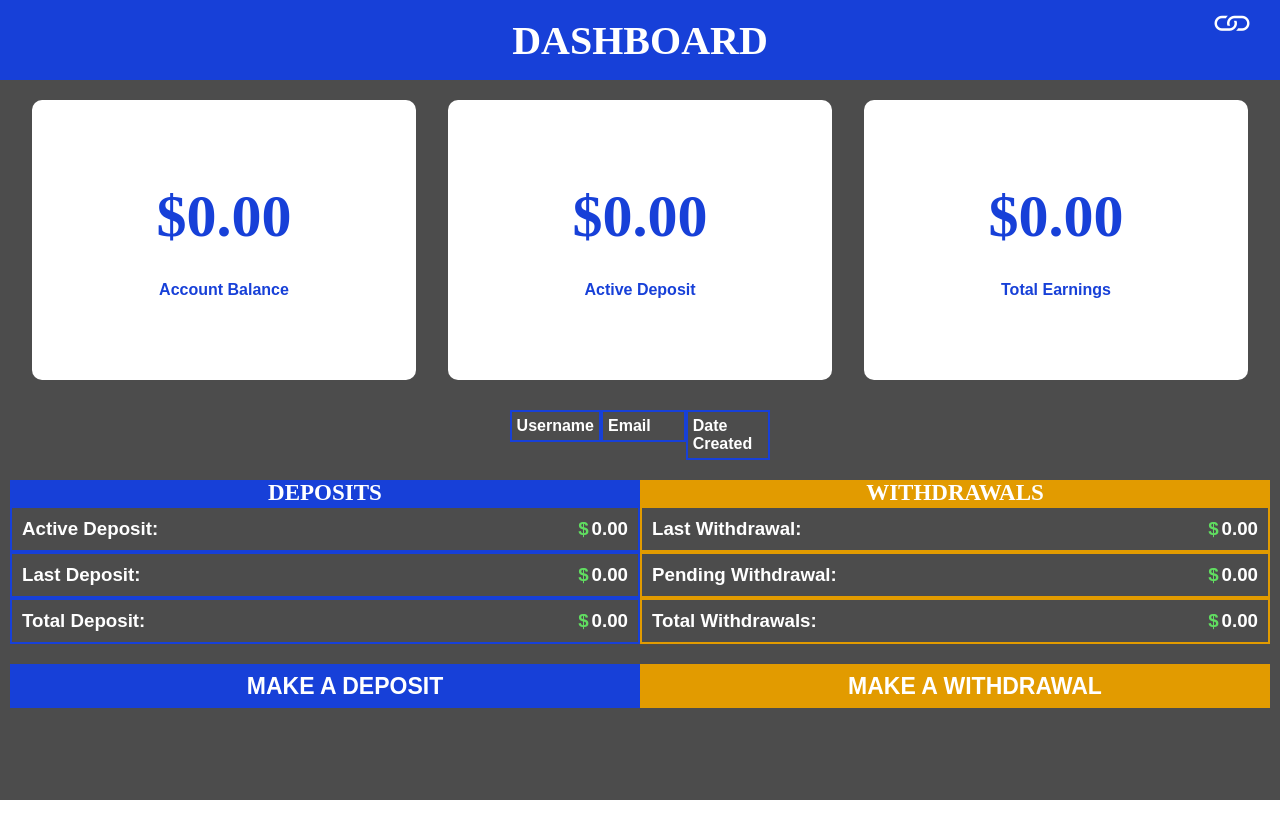
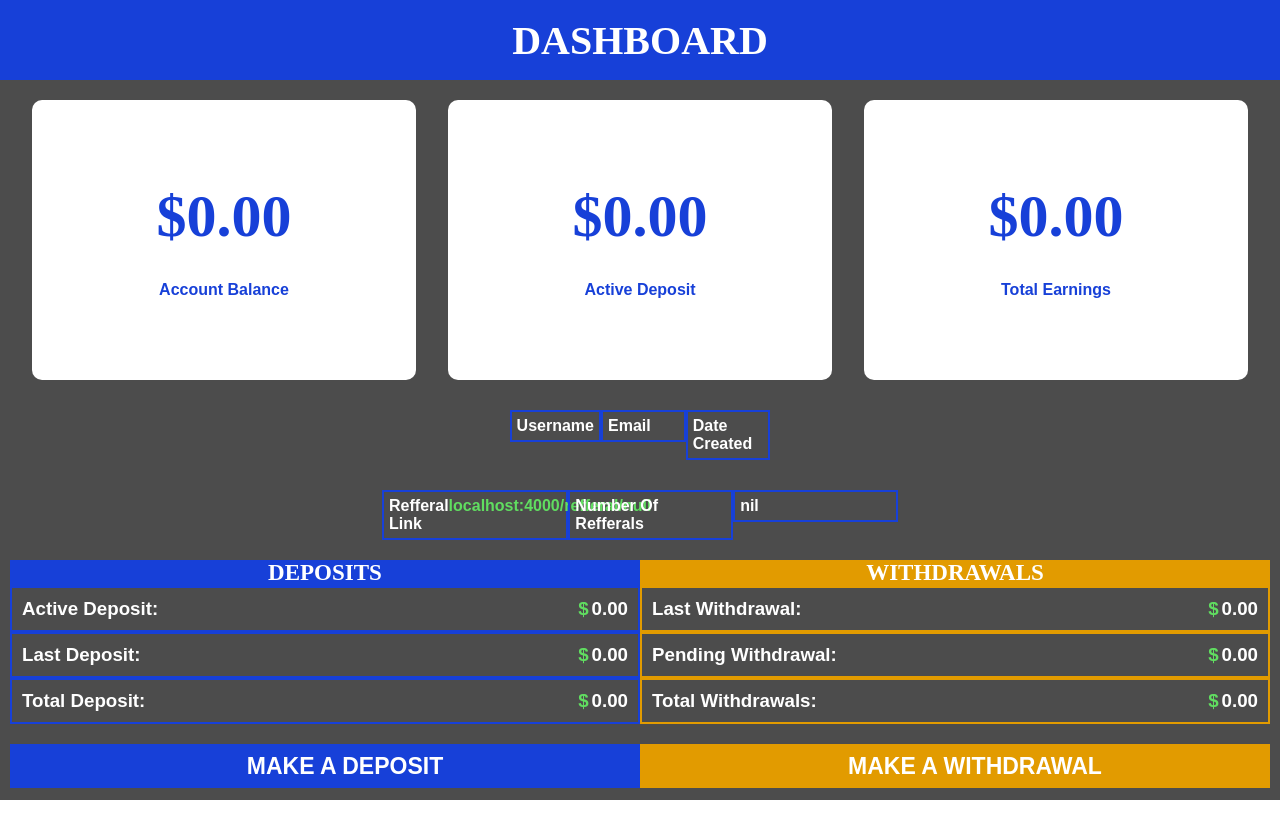
Before and after one commit to ronaldkelechi11/PrimeGain-Investment, a website: page public/dashboard.html in a window 1280 px wide. Before the commit the page ends 800 px from the top, so only its background shows below. Drawn offline with Linux system fonts and the light colour scheme; files whose address does not match are found by name.

Commit message:
Okay that's enough

```diff
--- a/public/dashboard.html
+++ b/public/dashboard.html
@@ -81,7 +81,7 @@
 
 
         <!-- Header -->
-        <div class="header">Dashboard <div class="bi bi-link"></div>
+        <div class="header">Dashboard
         </div>
 
         <!-- Account Info -->
@@ -114,6 +114,20 @@
             <div class="userNumber">
                 <h3>Date Created</h3>
                 <h3 id="userDate"></h3>
+            </div>
+        </div>
+        <div class="userInfo">
+            <div class="refferalLink">
+                <h3>Refferal Link</h3>
+                <h3 id="refferalLink"></h3>
+            </div>
+            <div class="numRefferals">
+                <h3>Number Of Refferals</h3>
+                <h3 id="numRefferals"></h3>
+            </div>
+            <div class="Nil">
+                <h3>nil</h3>
+                <h3 id="nil"></h3>
             </div>
         </div>
 
--- a/public/js/dashboard.js
+++ b/public/js/dashboard.js
@@ -5,6 +5,12 @@ var userName = document.getElementById("userUsername");
 userName.innerHTML = localStorage.getItem("name");
 var userEmail = document.getElementById("userEmailAddress");
 userEmail.innerHTML = localStorage.getItem("email");
+
+var refLink = document.getElementById("refferalLink");
+refLink.innerHTML = 'localhost:4000/refferal/' + localStorage.getItem("name");
+
+// Fetch the num Refs from the mysql db
+var numRefs = document.getElementById("numRefferals")
 
 
 // Make a deposit button
--- a/public/styling/dashboard.scss
+++ b/public/styling/dashboard.scss
@@ -362,22 +362,6 @@ body {
         justify-content: center;
         text-transform: uppercase;
         font-weight: bold;
-
-        .bi.bi-link {
-            cursor: pointer;
-            width: 48px;
-            height: 48px;
-            position: fixed;
-            top: 0px;
-            right: 0px;
-            margin-right: 20px;
-            align-self: center;
-
-            &:hover {
-                transform: scale(1.2);
-                transition: 0.7s;
-            }
-        }
     }
 
     .accountInfo {
@@ -548,6 +532,91 @@ body {
                 font-weight: bolder;
             }
         }
+
+        .refferalLink {
+            width: 33.4%;
+            height: 100%;
+            padding: 5px;
+            display: flex;
+            justify-content: space-between;
+            flex-direction: row;
+            border: 2px solid;
+            border-color: $secondaryColor;
+
+            h3 {
+                font-family: $secondaryFontFamily;
+                color: $primaryWhite;
+                font-size: $smallFontSize;
+
+                .img {
+                    width: 25px;
+                    height: 25px;
+                    background-color: green;
+                }
+            }
+
+            #refferalLink {
+                color: $successColor;
+                font-weight: bolder;
+                cursor: copy;
+            }
+        }
+
+        .numRefferals {
+            width: 33.4%;
+            height: 100%;
+            padding: 5px;
+            display: flex;
+            justify-content: space-between;
+            flex-direction: row;
+            border: 2px solid;
+            border-color: $secondaryColor;
+
+            h3 {
+                font-family: $secondaryFontFamily;
+                color: $primaryWhite;
+                font-size: $smallFontSize;
+
+                .img {
+                    width: 25px;
+                    height: 25px;
+                    background-color: green;
+                }
+            }
+
+            #numRefferals {
+                color: $primaryColor;
+                font-weight: bolder;
+            }
+        }
+
+        .Nil {
+            width: 33.4%;
+            height: 100%;
+            padding: 5px;
+            display: flex;
+            justify-content: space-between;
+            flex-direction: row;
+            border: 2px solid;
+            border-color: $secondaryColor;
+
+            h3 {
+                font-family: $secondaryFontFamily;
+                color: $primaryWhite;
+                font-size: $smallFontSize;
+
+                .img {
+                    width: 25px;
+                    height: 25px;
+                    background-color: green;
+                }
+            }
+
+            #nil {
+                color: $primaryColor;
+                font-weight: bolder;
+            }
+        }
     }
 
     // Invest Table
```
Also changed, not shown: public/styling/dashboard.css, 1 other file.
